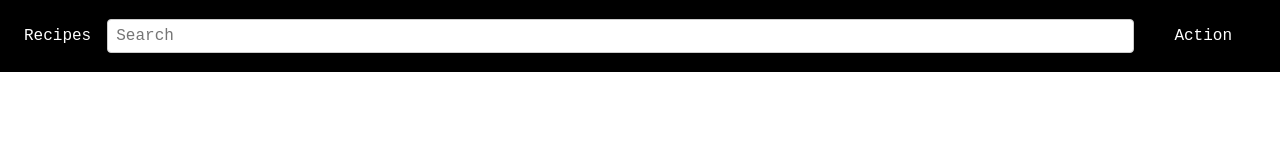
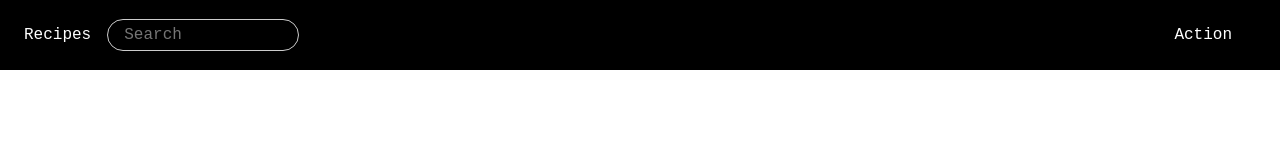
Before and after one commit to spoonfloor/recipe-editor, a plain HTML site: page recipes.html in a window 1280 px wide. Drawn offline with nearby package versions, Linux system fonts and the light colour scheme; a web font is replaced by a local one.

Commit message:
Narrower search bar

```diff
--- a/css/overrides.css
+++ b/css/overrides.css
@@ -1,35 +1,53 @@
 :root {
   --main-font: 'Red Hat Mono', monospace;
-  --base-font-size: 16px;
-  --base-font-weight: 400; /* Regular */
-  --base-line-height: 1.5;
+  --main-font-size: 16px; /* baseline font size */
+  --main-font-weight: 400; /* normal weight */
 }
 
-/* --- Universal reset --- */
+/* --- Universal Reset --- */
 *,
 *::before,
 *::after {
   box-sizing: border-box;
   margin: 0;
   padding: 0;
+  border: 0;
+  font: inherit;
+  vertical-align: baseline;
   font-family: var(--main-font);
-  font-size: var(--base-font-size);
-  font-weight: var(--base-font-weight);
-  line-height: var(--base-line-height);
+  font-size: var(--main-font-size);
+  font-weight: var(--main-font-weight);
+  line-height: 1.4;
 }
 
-/* --- HTML & Body --- */
+/* --- HTML5 display defaults --- */
+article,
+aside,
+details,
+figcaption,
+figure,
+footer,
+header,
+hgroup,
+menu,
+nav,
+section,
+main {
+  display: block;
+}
+
+/* --- Body defaults --- */
 html,
 body {
   height: 100%;
-  font-family: var(--main-font);
-  font-size: var(--base-font-size);
-  font-weight: var(--base-font-weight);
-  line-height: var(--base-line-height);
   color: #000;
   background: #fff;
   -webkit-font-smoothing: antialiased;
   -moz-osx-font-smoothing: grayscale;
+  font-family: var(--main-font);
+  font-size: var(--main-font-size);
+  font-weight: var(--main-font-weight);
+  line-height: 1.4;
 }
 
 /* --- Headings & text elements --- */
@@ -40,21 +58,21 @@ h4,
 h5,
 h6,
 p,
-span,
-div,
-li,
 blockquote,
 pre,
 code,
-a,
-input,
-textarea,
-select,
-button {
+ul,
+ol,
+li,
+dl,
+dt,
+dd {
+  margin: 0;
+  padding: 0;
   font-family: var(--main-font);
-  font-size: var(--base-font-size);
-  font-weight: var(--base-font-weight);
-  line-height: var(--base-line-height);
+  font-size: var(--main-font-size);
+  font-weight: var(--main-font-weight);
+  line-height: 1.4;
 }
 
 /* --- Lists --- */
@@ -67,6 +85,9 @@ ol {
 a {
   color: inherit;
   text-decoration: none;
+  font-family: var(--main-font);
+  font-size: var(--main-font-size);
+  font-weight: var(--main-font-weight);
 }
 
 /* --- Images --- */
@@ -81,20 +102,32 @@ table {
   border-collapse: collapse;
   border-spacing: 0;
   font-family: var(--main-font);
+  font-size: var(--main-font-size);
+  font-weight: var(--main-font-weight);
 }
 
-/* --- Form elements inherit baseline --- */
+/* --- Form elements --- */
 input,
 textarea,
 select,
 button {
-  font-family: inherit;
-  font-size: inherit;
-  font-weight: inherit;
-  line-height: inherit;
+  all: unset;
+  box-sizing: border-box;
+  font-family: var(--main-font) !important;
+  font-size: var(--main-font-size);
+  font-weight: var(--main-font-weight);
+  line-height: 1.4;
+  color: inherit;
 }
 
-/* --- Utility classes --- */
+input::placeholder,
+textarea::placeholder {
+  font-family: var(--main-font) !important;
+  font-size: var(--main-font-size);
+  font-weight: var(--main-font-weight);
+}
+
+/* --- Utility layout helpers --- */
 .no-margin {
   margin: 0 !important;
 }
--- a/css/styles.css
+++ b/css/styles.css
@@ -90,12 +90,14 @@
 }
 
 .app-bar .search-bar input {
-  width: 100%;
-  padding: 0.25rem 0.5rem;
-  border-radius: 0.25rem;
+  border-radius: 9999px; /* capsule */
+  padding: 0.25rem 1rem;
   border: 1px solid #ccc;
   font-family: inherit;
   font-size: inherit;
   font-weight: inherit;
   line-height: inherit;
+  width: 20ch; /* approximate width for ~longest query */
+  max-width: 100%;
+  box-sizing: border-box;
 }
--- a/js/main.js
+++ b/js/main.js
@@ -71,11 +71,13 @@ function loadRecipesPage() {
     });
   }
 
-  // Live search stub
+  // Search input: console only on Enter key
   const searchInput = document.querySelector('.app-bar .search-bar input');
   if (searchInput) {
-    searchInput.addEventListener('input', (e) => {
-      console.log('Search input changed:', e.target.value);
+    searchInput.addEventListener('keydown', (e) => {
+      if (e.key === 'Enter') {
+        console.log('Search submitted:', e.target.value);
+      }
     });
   }
 }
```
